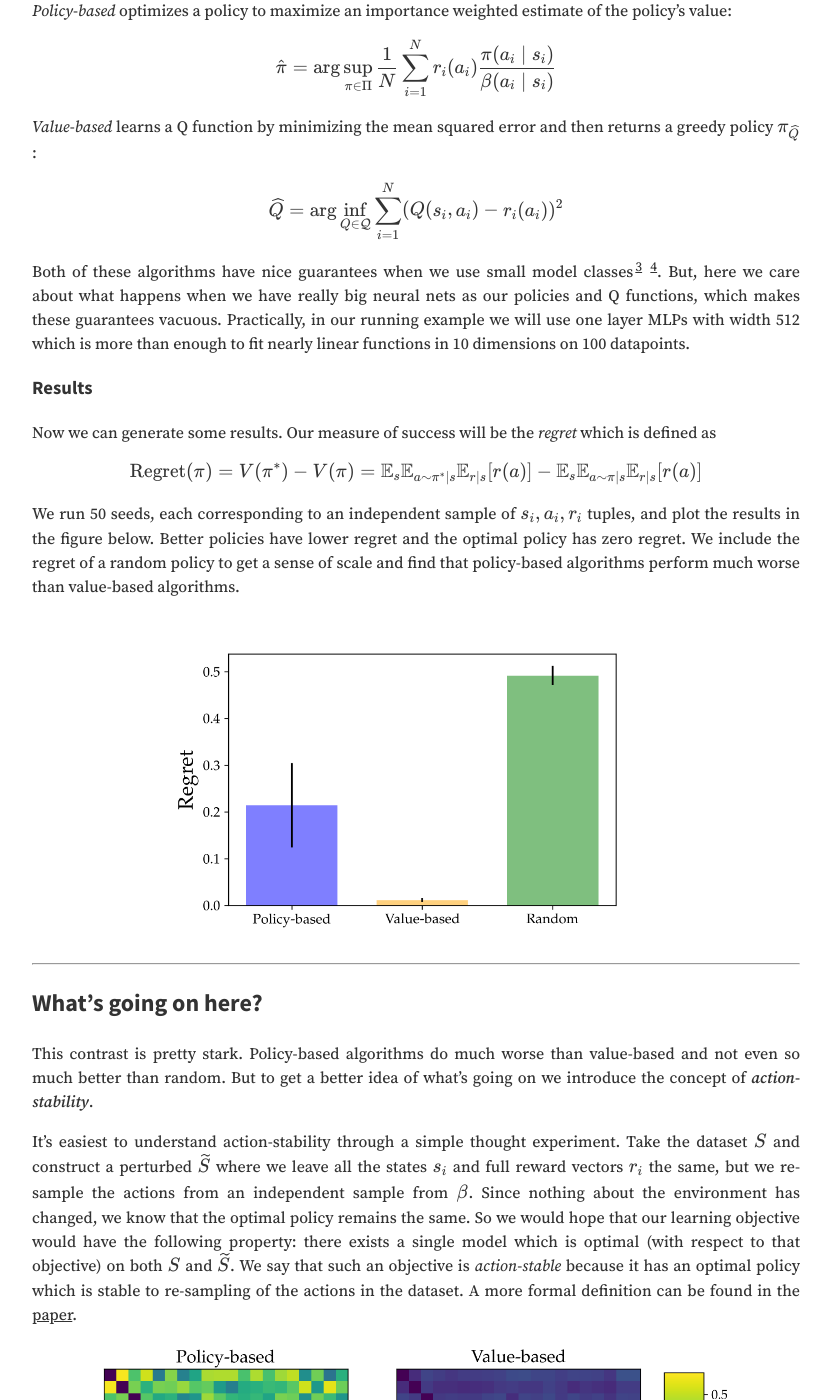
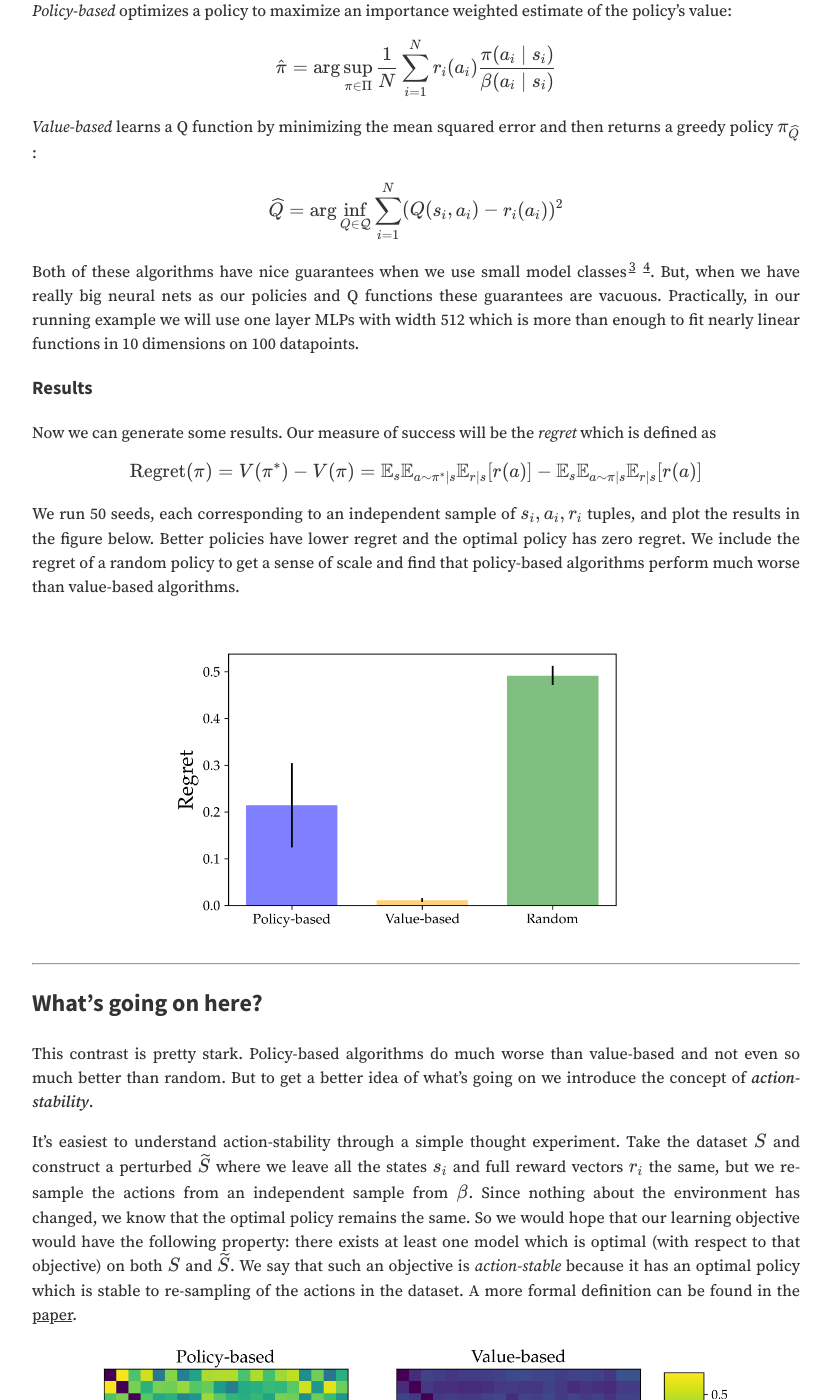
Before and after one commit to davidbrandfonbrener/davidbrandfonbrener.github.io, a Jekyll site: the page built from _posts/2021-02-25-overparam-bandit.md, in a window 1280 px wide and 1400 px high, scrolled down 1364 px. Shown: the whole window, without its empty margins (224-1055 px from the left). Built offline with Jekyll 4.4.1, drawn with Linux system fonts in a browser that asks for light colours; nearby versions of some CDN libraries; our own code applies the rules of GitHub Pages for plain Markdown files; a script that is not in the unit is left out; some of the changed text lies outside the part shown.

Commit message:
grammar edits

```diff
--- a/_posts/2021-02-25-overparam-bandit.md
+++ b/_posts/2021-02-25-overparam-bandit.md
@@ -30,7 +30,7 @@ We can think of this problem as being perhaps the easiest or most natural proble
 
 ### Algorithms
 
-We will evaluate two algorithms which we call *policy-based* and *value-based*. There are lots of variations of these algorithms and ways to combine them, but these two broad categories capture most of the algorithms that people use and sufficient to illustrate our main results. Below we define these algorithms formally.
+We will evaluate two algorithms which we call *policy-based* and *value-based*. There are lots of variations of these algorithms and ways to combine them, but these two broad categories capture most of the algorithms that people use and are sufficient to illustrate our main results. Below we define these algorithms formally.
 
 *Policy-based* optimizes a policy to maximize an importance weighted estimate of the policy's value:
 
@@ -47,7 +47,7 @@ $$
 
 
 
-Both of these algorithms have nice guarantees when we use small model classes[^swam2] [^chen]. But, here we care about what happens when we have really big neural nets as our policies and Q functions, which makes these guarantees vacuous. Practically, in our running example we will use one layer MLPs with width 512 which is more than enough to fit nearly linear functions in 10 dimensions on 100 datapoints.
+Both of these algorithms have nice guarantees when we use small model classes[^swam2] [^chen]. But, when we have really big neural nets as our policies and Q functions these guarantees are vacuous. Practically, in our running example we will use one layer MLPs with width 512 which is more than enough to fit nearly linear functions in 10 dimensions on 100 datapoints.
 
 ### Results
 
@@ -69,7 +69,7 @@ We run 50 seeds, each corresponding to an independent sample of $s_i, a_i, r_i $
 
 This contrast is pretty stark. Policy-based algorithms do much worse than value-based and not even so much better than random. But to get a better idea of what's going on we introduce the concept of ***action-stability***.
 
-It's easiest to understand action-stability through a simple thought experiment. Take the dataset $ S $ and construct a perturbed $ \widetilde S $ where we leave all the states $ s_i$ and full reward vectors $ r_i $ the same, but we re-sample the actions from an independent sample from $ \beta$. Since nothing about the environment has changed, we know that the optimal policy remains the same. So we would hope that our learning objective would have the following property: there exists a single model which is optimal (with respect to that objective) on both $S$ and $\widetilde S$. We say that such an objective is *action-stable* because it has an optimal policy which is stable to re-sampling of the actions in the dataset. A more formal definition can be found in the [paper](https://arxiv.org/abs/2006.15368).
+It's easiest to understand action-stability through a simple thought experiment. Take the dataset $ S $ and construct a perturbed $ \widetilde S $ where we leave all the states $ s_i$ and full reward vectors $ r_i $ the same, but we re-sample the actions from an independent sample from $ \beta$. Since nothing about the environment has changed, we know that the optimal policy remains the same. So we would hope that our learning objective would have the following property: there exists at least one model which is optimal (with respect to that objective) on both $S$ and $\widetilde S$. We say that such an objective is *action-stable* because it has an optimal policy which is stable to re-sampling of the actions in the dataset. A more formal definition can be found in the [paper](https://arxiv.org/abs/2006.15368).
 
 <figure><img src="/assets/img/overparam_bandit/toy_stability.png" width="700"/></figure>
 
```
